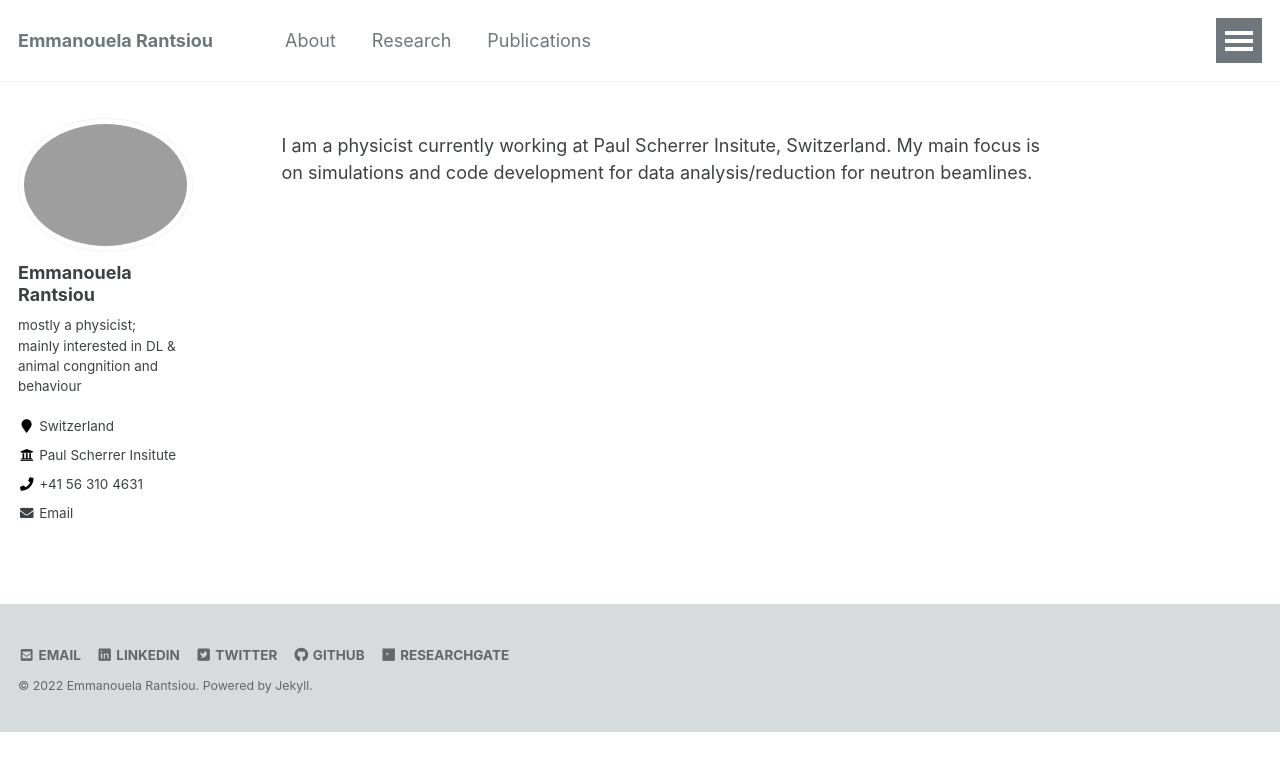
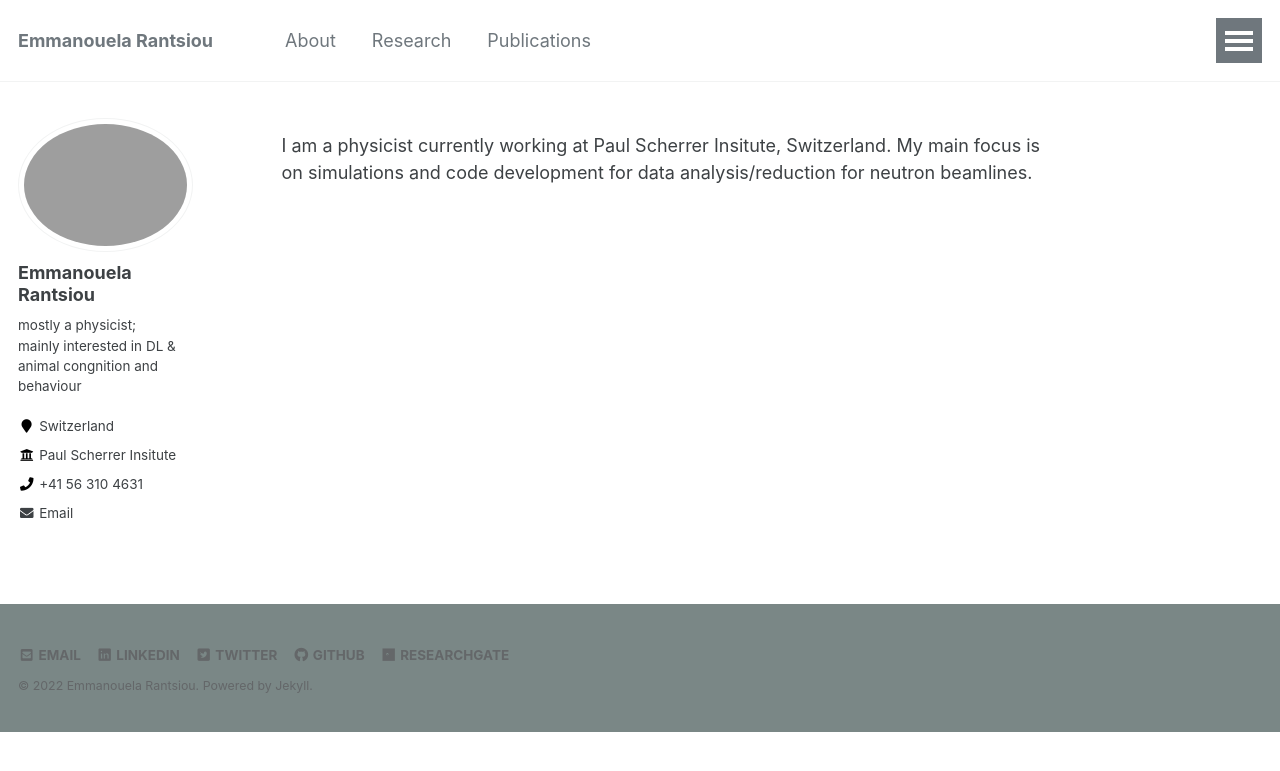
Before and after one commit to emmarant/emmarant.github.io, a Jekyll site: the page built from _pages/intro.md, in a window 1280 px wide. Shown: the top 771 px of the page. Built offline with Jekyll 4.4.1, drawn with Linux system fonts in a browser that asks for light colours.

Commit message:
Update _footer.scss

```diff
--- a/_sass/_footer.scss
+++ b/_sass/_footer.scss
@@ -13,7 +13,7 @@
           animation: intro 0.3s both;
   -webkit-animation-delay: 0.45s;
           animation-delay: 0.45s;
-  background-color: $manou-color-a-light;
+  background-color: $manou-color-a;
 
 
   footer {
```
